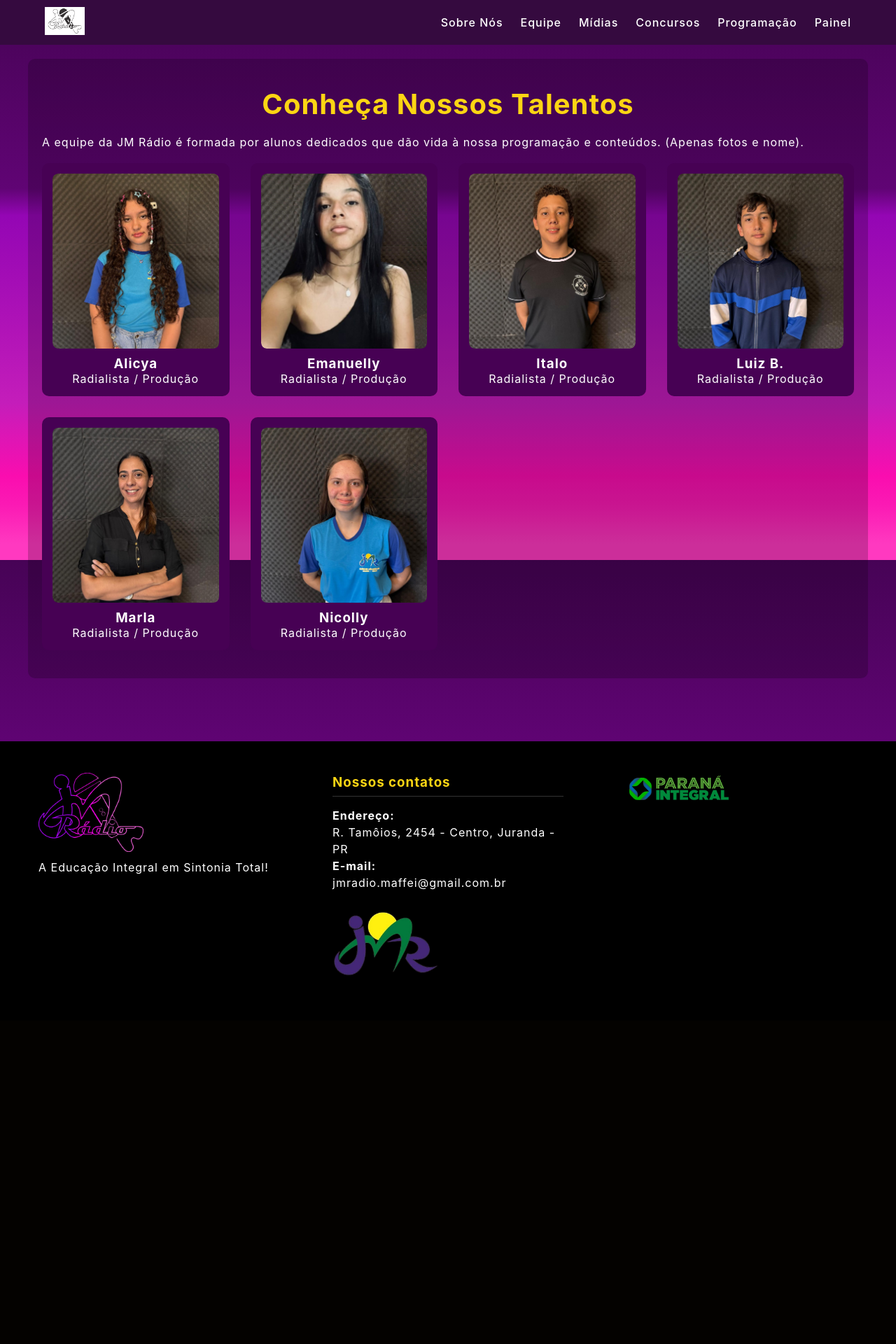
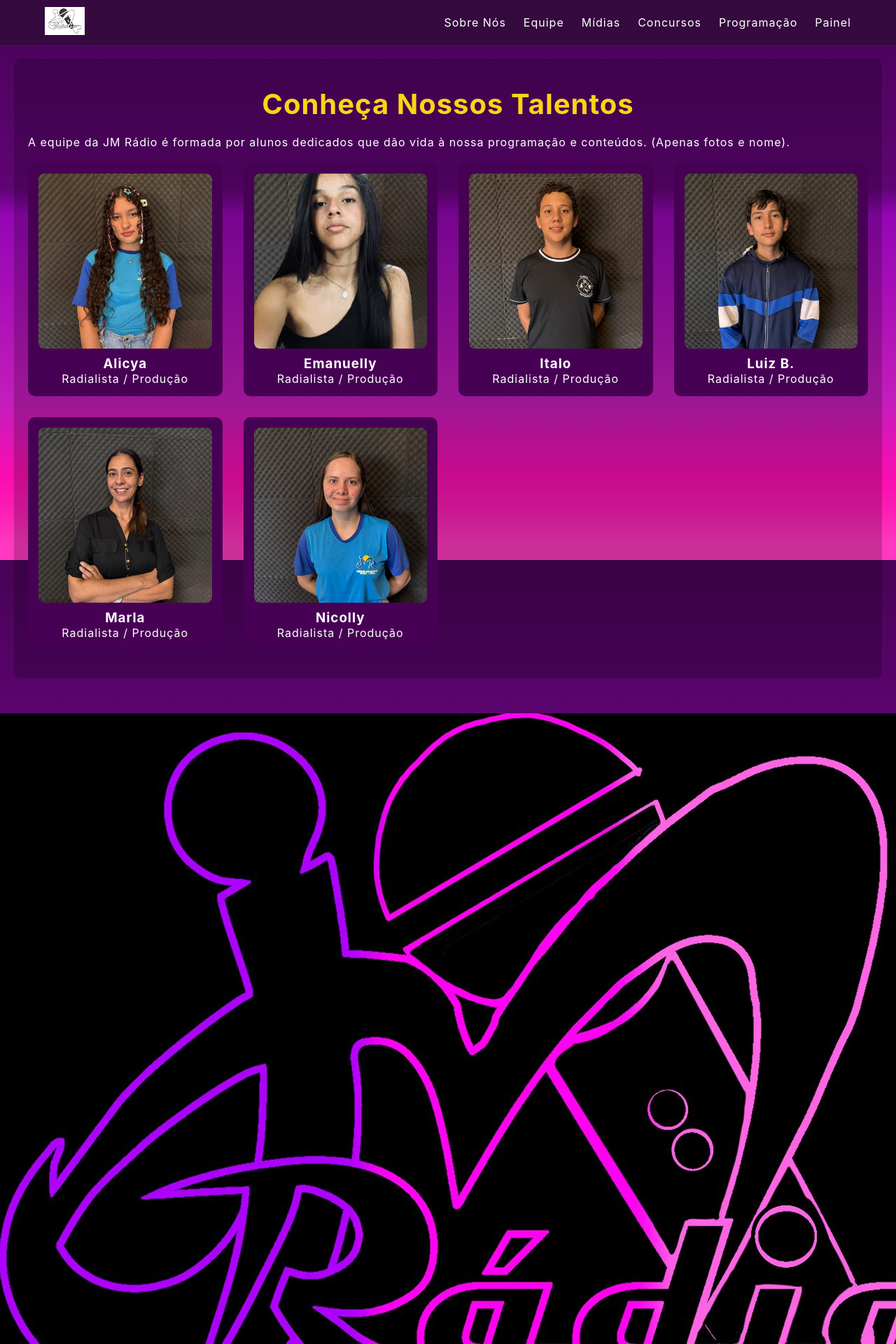
Before and after one commit to DuuhziiN/radio_mafffei, a Django app: page /equipe/ in a window 1280 px wide; the page is wider, and only the part inside the window is pictured. Shown: the top 1920 px of that part at 70% size. Before the commit the page ends 1393 px from the top of that part, so only its background shows below. Run offline with Django 5.2, Linux system fonts and the light colour scheme.

Commit message:
FEAT: Final responsive design integration, fixed header layout, and stylized playlist player.

```diff
--- a/static/css/base.css
+++ b/static/css/base.css
@@ -1,6 +1,6 @@
-/* ARQUIVO: radiomaffei/static/css/base.css (RODAPÉ E ALINHAMENTO GLOBAL) */
+/* ARQUIVO: radiomaffei/static/css/base.css (ESTILOS ESSENCIAIS E CABEÇALHO RESPONSIVO) */
 
-/* --- VARIÁVEIS E BASE GERAL (Mantenha seu tema original) --- */
+/* --- VARIÁVEIS E BASE GERAL --- */
 :root {
     --roxo-fundo: #470154;
     --roxo-card: #600474;
@@ -28,6 +28,7 @@ body {
     color: var(--cor-texto);
     background-size: cover;
     overflow-x: hidden;
+    /* CRÍTICO: PREVINE OVERFLOW HORIZONTAL */
     display: flex;
     flex-direction: column;
     min-height: 100vh;
@@ -37,9 +38,14 @@ main {
     flex-grow: 1;
     padding-top: 8vh;
     padding-bottom: 50px;
-    max-width: 1200px;
+    max-width: 100%;
+    /* Permite que o MAIN se adapte */
     width: 100%;
     margin: 0 auto;
+    padding-left: 20px;
+    /* Padding lateral para evitar encostar */
+    padding-right: 20px;
+    box-sizing: border-box;
 }
 
 a {
@@ -53,7 +59,7 @@ a:hover {
     color: var(--cor-destaque);
 }
 
-/* --- ESTILOS DE NAVEGAÇÃO (CABEÇALHO) --- */
+/* --- CORREÇÃO CRÍTICA DO CABEÇALHO (MOBILE NAV) --- */
 
 header nav {
     display: flex;
@@ -80,79 +86,19 @@ header nav {
     padding: 0;
 }
 
-.nav-list a {
-    font-weight: 500;
+/* Regra para sumir com o menu horizontal em telas menores */
+@media (max-width: 999px) {
+    .nav-list {
+        display: none;
+    }
+
+    .mobile-menu {
+        display: block;
+        /* Garante que o ícone de hambúrguer apareça */
+    }
+
+    /* ... (Regras para o menu lateral devem ser injetadas pelo menu.js) ... */
 }
 
-
-/* --- ESTILOS DO RODAPÉ (CORRIGIDO E ORDENADO) --- */
-
-.rodape {
-    background-color: black;
-    color: white;
-    padding: 30px 20px 10px;
-    line-height: 1.5;
-    margin-top: 40px;
-}
-
-.rodape-conteudo {
-    display: flex;
-    justify-content: space-between;
-    max-width: 1200px;
-    margin: 0 auto;
-    flex-wrap: wrap;
-    align-items: flex-start;
-}
-
-.rodape-coluna {
-    padding: 15px;
-    flex-basis: 30%;
-    /* Garante proporção de 3 colunas em desktop */
-    min-width: 280px;
-}
-
-.rodape-coluna h3 {
-    color: var(--color-primary);
-    margin-bottom: 15px;
-    border-bottom: 1px solid rgba(255, 255, 255, 0.2);
-    padding-bottom: 5px;
-}
-
-/* Tamanho Padrão e Estabilidade das Imagens */
-.logo-jmradio-maior,
-.logo-jmradio-menor,
-.logo-parana-integral {
-    max-width: 150px;
-    /* Limita o tamanho das imagens para que não fiquem gigantes */
-    height: auto;
-    display: block;
-    margin-bottom: 10px;
-}
-
-/* Responsividade CRÍTICA para o Rodapé */
-@media (max-width: 768px) {
-    .rodape-conteudo {
-        flex-direction: column;
-        /* Empilha as colunas */
-        text-align: center;
-    }
-
-    .rodape-coluna {
-        min-width: 100%;
-        margin-bottom: 30px;
-    }
-
-    .logo-parana-integral {
-        margin: 20px auto 0;
-        /* Centraliza o logo em mobile */
-    }
-
-    .social-icons-rodape {
-        justify-content: center;
-        /* Centraliza ícones em mobile */
-    }
-
-    .rodape-col-social-parana {
-        text-align: center;
-    }
-}
+/* --- ESTILOS DO RODAPÉ (GARANTIA DE PROPORÇÃO) --- */
+/* ... (Rodapé foi corrigido na última resposta para ser responsivo) ... */
--- a/static/css/pages.css
+++ b/static/css/pages.css
@@ -129,7 +129,23 @@ h2 {
     border-radius: 10px;
 }
 
-/* Responsividade de Alinhamento para Conteúdo */
+.imagem-coluna {
+    flex: 1;
+    max-width: 50%;
+    /* Garante que a imagem não ocupe mais de 50% */
+}
+
+/* CRÍTICO: Garante que a imagem se ajuste ao container */
+.imagem-coluna img {
+    width: 100%;
+    /* A imagem nunca será maior que seu container (50%) */
+    height: auto;
+    max-width: 100%;
+    border-radius: 8px;
+    box-shadow: 0 5px 15px rgba(0, 0, 0, 0.4);
+}
+
+/* Responsividade CRÍTICA: Pilha em mobile */
 @media (max-width: 768px) {
     .bloco-info {
         flex-direction: column;
@@ -138,15 +154,19 @@ h2 {
 
     .bloco-info.reverso {
         flex-direction: column;
+        /* Desativa a reversão em mobile */
     }
 
     .imagem-coluna {
         max-width: 100%;
+        /* Permite que a imagem ocupe a largura total em mobile */
+        order: -1;
+        /* Garante que a imagem apareça antes do texto em mobile */
     }
 
-    .equipe-galeria,
-    .galeria-grid {
-        grid-template-columns: repeat(auto-fit, minmax(150px, 1fr));
-        /* 2-3 colunas pequenas */
+    .texto-coluna {
+        order: 1;
     }
+
+    /* ... (Outros ajustes de galeria) ... */
 }
```
